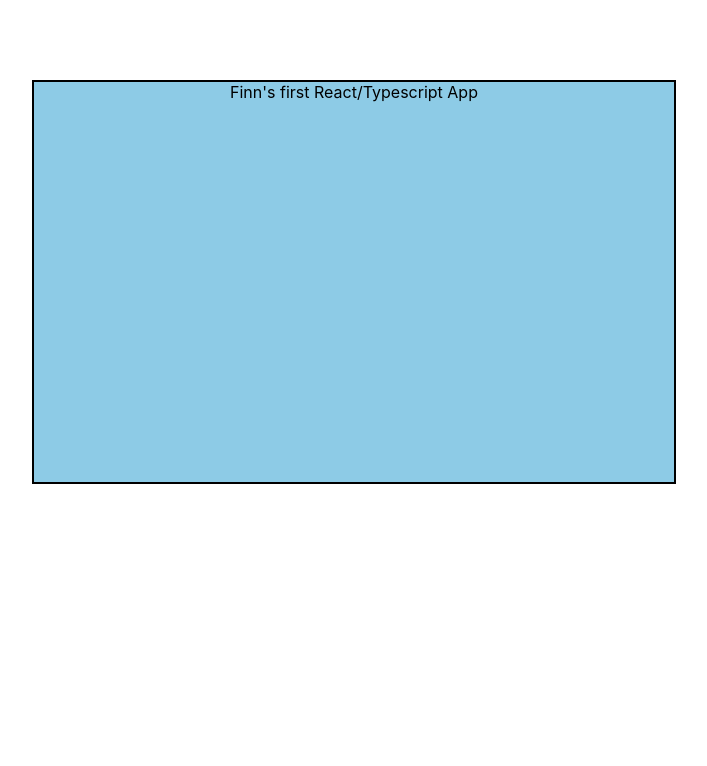
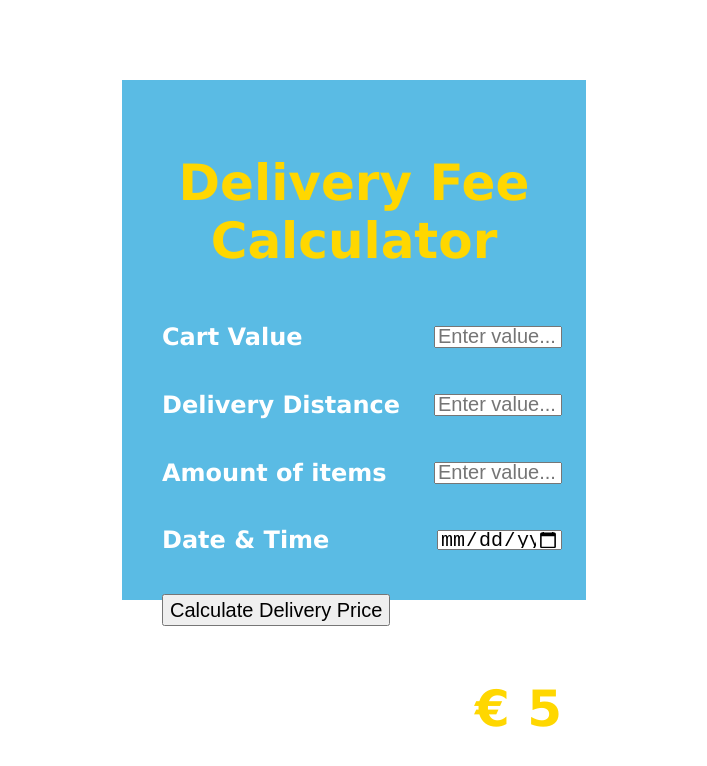
Before and after one commit to finnianj/react-delivery-fee-calculator, a React (Create React App) app: page / in a window 1280 px wide. Shown: the top 766 px of the page, without its empty margins (286-993 px from the left). Built offline with nearby package versions, Linux system fonts and the light colour scheme.

Commit message:
some css

```diff
--- a/src/App.scss
+++ b/src/App.scss
@@ -1,8 +1,44 @@
 .App {
-  width: 50%;
-  height: 50vh;
+  width: 30%;
+  height: 55vh;
   text-align: center;
   margin: 10vh auto;
-  border: 2px solid black;
-  background-color: #8DCBE6;
+  background-color: #5abbe4;
+  display: flex;
+  flex-direction: column;
+  justify-content: space-between;
+  align-items: flex-start;
+  padding: 5vh;
+  font-family: Verdana, Geneva, Tahoma, sans-serif;
+  color: white;
 }
+
+#title{
+  color: gold;
+  font-size: 50px;
+}
+
+.row{
+  width: 50vh;
+  display: flex;
+  flex-direction: row;
+  justify-content: space-between;
+  align-items: center;
+  // border: 2px solid black;
+}
+
+input{
+  height: 2vh;
+  width: 15vh;
+  font-size: 20px;;
+}
+
+#calculate_button{
+  height: 4vh;
+  font-size: 20px;
+}
+
+#total{
+  color: gold;
+  font-size: 50px;
+}
--- a/src/App.tsx
+++ b/src/App.tsx
@@ -4,7 +4,28 @@
 function App() {
   return (
     <div className="App">
-      Finn's first React/Typescript App
+      <h1 id="title">
+        Delivery Fee Calculator
+      </h1>
+      <div className="row">
+        <h2>Cart Value</h2> <input placeholder="Enter value..."></input>
+      </div>
+      <div className="row">
+        <h2>Delivery Distance</h2> <input placeholder="Enter value..."></input>
+      </div>
+      <div className="row">
+        <h2>Amount of items</h2> <input placeholder="Enter value..."></input>
+      </div>
+      <div className="row">
+        <h2>Date & Time</h2><input type="datetime-local"></input>
+      </div>
+        <h2>
+          <button id="calculate_button">Calculate Delivery Price</button>
+        </h2>
+      <div className="row">
+        <h1>Total: </h1>
+        <h1 id="total">€ 5</h1>
+      </div>
     </div>
   );
 }
```
